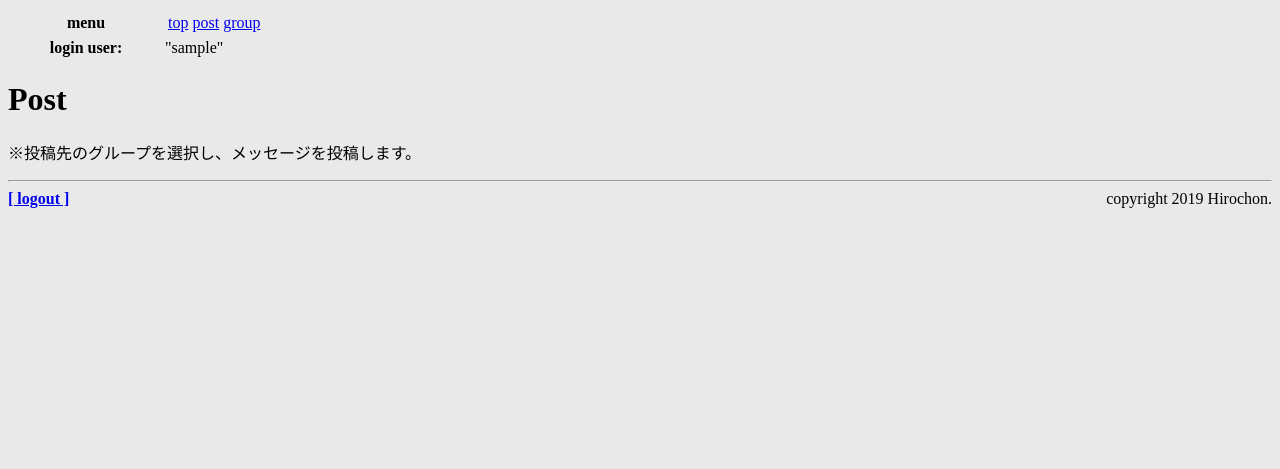
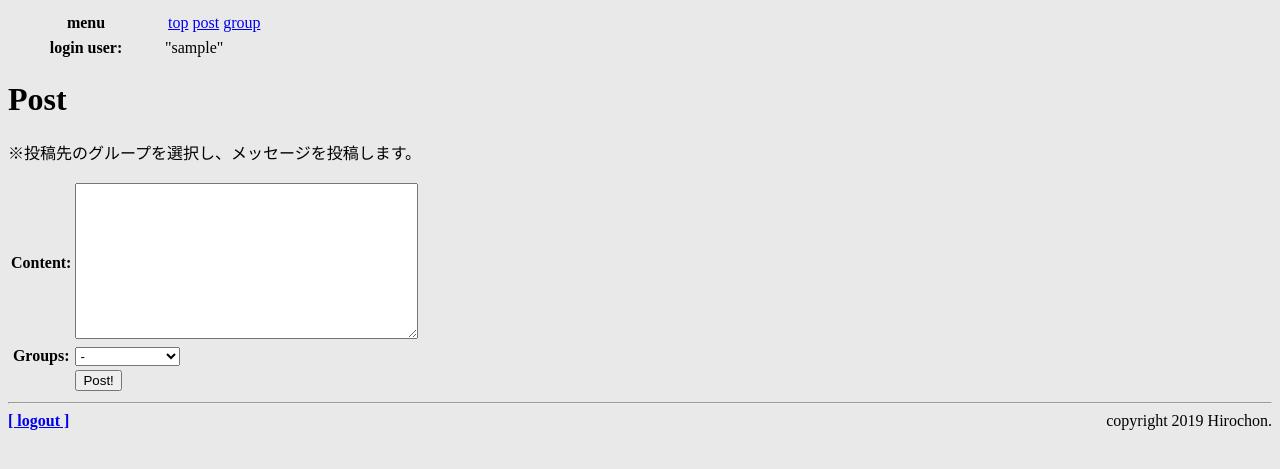
Before and after one commit to Hirochon/django_sns, a Django app: page /sns/post/ in a window 1280 px wide. Shown: the top 469 px of the page. Run offline with Django 3.2, Linux system fonts and the light colour scheme; a user stored in the database is signed in; tables that the repository leaves empty hold one stand-in row (values such as "Sample post").

Commit message:
[add] Add content in post.html

```diff
--- a/sns/templates/sns/post.html
+++ b/sns/templates/sns/post.html
@@ -13,3 +13,15 @@
 		</ul>
 	{% endif %}
 {% endblock %}
+
+{% block content %}
+	<form action="{% url 'post' %}" method="post">
+		{% csrf_token %}
+		<table>
+			{{form.as_table}}
+			<tr>
+				<td></td><td><button>Post!</button></td>
+			</tr>
+		</table>
+	</form>
+{% endblock %}
```
